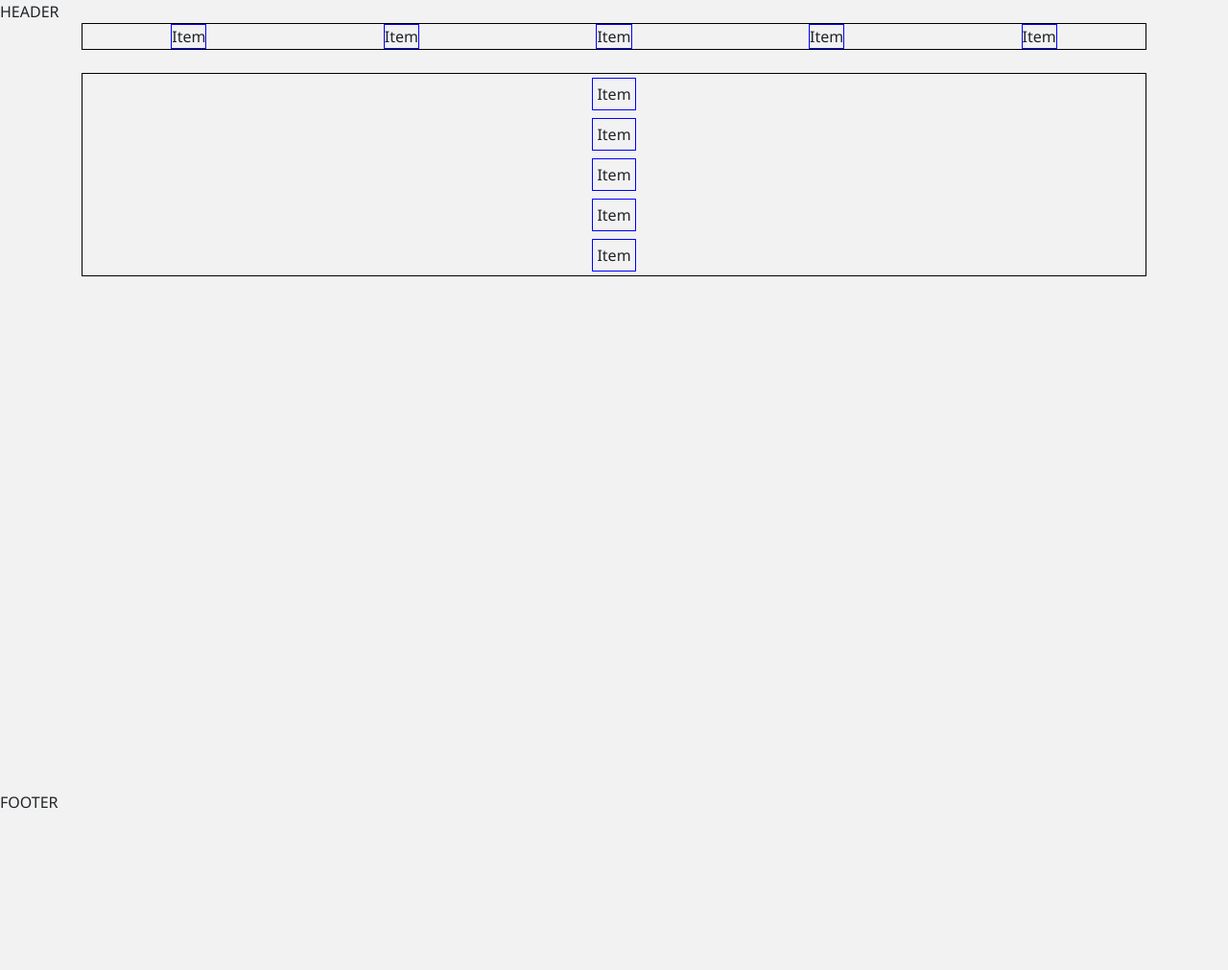
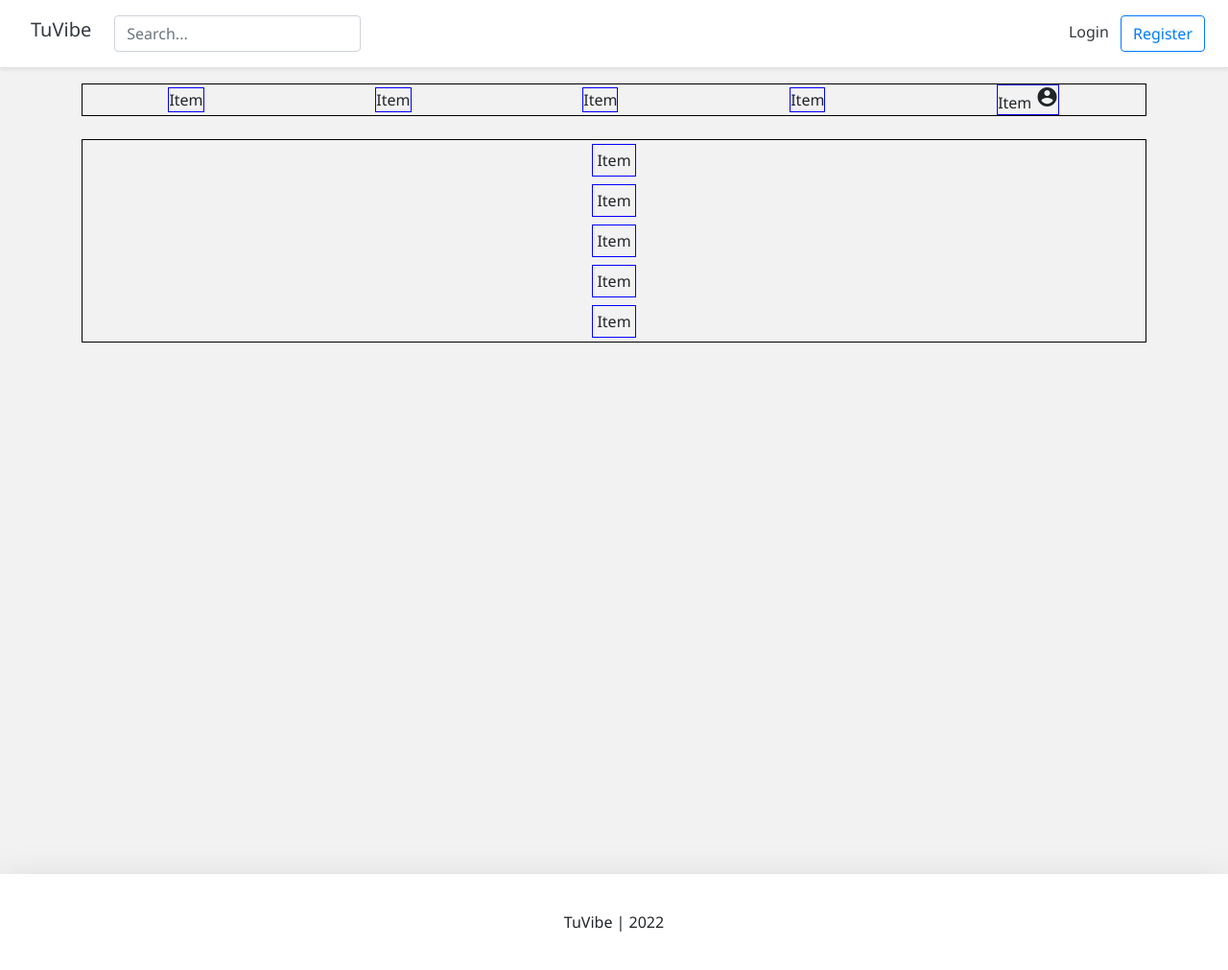
Before and after one commit to franchiseBoyz/DjangoChatApp, a Django app: template messenger/templates/messenger/home.html in a window 1280 px wide. Shown: the whole page at 96% size. Before the commit the page ends 843 px from the top, so only its background shows below. Run offline with Django 3.2, Linux system fonts and the light colour scheme; the template is opened without the code that fills it, so the values that code supplies are empty; some libraries are stand-ins or nearby versions.

Commit message:
created templates folder for the web app

```diff
--- a/messenger/templates/messenger/home.html
+++ b/messenger/templates/messenger/home.html
@@ -18,7 +18,7 @@
 		<p class="my-grid-item m-auto">Item</p>
 		<p class="my-grid-item m-auto">Item</p>
 		<p class="my-grid-item m-auto">Item</p>
-		<p class="my-grid-item m-auto">Item</p>
+		<p class="my-grid-item m-auto">Item <span class="material-icons">account_circle</span></p>
 	</div>
 
 	<div class="my-grid d-flex flex-column mt-4">
--- a/templates/base.html
+++ b/templates/base.html
@@ -4,11 +4,11 @@
 <html lang=en>
 
 <head>
-	<!-- Required meta tags -->
+    <!-- Required meta tags -->
     <meta charset="utf-8">
-	<meta name="viewport" content="width=device-width, initial-scale=1, shrink-to-fit=no">
-	<link rel="stylesheet" href="{% static 'bootstrap/css/bootstrap.min.css' %}">
-
+    <meta name="viewport" content="width=device-width, initial-scale=1, shrink-to-fit=no">
+    <link rel="stylesheet" href="{% static 'bootstrap/css/bootstrap.min.css' %}">
+    <link href="https://fonts.googleapis.com/css2?family=Material+Icons" rel="stylesheet">
 </head>
 
 <body>
--- a/templates/snippets/footer.html
+++ b/templates/snippets/footer.html
@@ -1,3 +1,12 @@
-<div>
-	FOOTER
+<style type="text/css">
+	.footer{
+		min-height: 100px;
+	}
+</style>
+
+<!-- Footer -->
+
+<div class="d-flex flex-row align-items-center footer bg-white shadow-lg mt-4">
+	<p class="m-auto"> TuVibe | 2022</p>
 </div>
+<!-- End Footer -->
--- a/templates/snippets/header.html
+++ b/templates/snippets/header.html
@@ -1,3 +1,89 @@
-<div>
-	HEADER
+{% load static %}
+
+<!-- Header -->
+<div class="d-flex flex-column flex-lg-row p-3 px-md-4 mb-3 bg-white border-bottom shadow-sm">
+
+	<!-- MEDIUM+ SCREENS -->
+	<div class="d-none d-md-flex flex-row my-auto flex-grow-1 align-items-center">
+		<h5 class="mr-3 font-weight-normal justify-content-start">
+			<a class="p-2 text-dark" href="{% url 'home' %}">TuVibe</a>
+		</h5>
+		<form class="search-bar justify-content-start">
+			<input type="text" class="form-control" name="q" id="id_q_large" placeholder="Search...">
+		</form>
+
+		<div class="d-flex flex-row-reverse flex-grow-1">
+			<nav class="">
+				{% if request.user.is_authenticated %}
+					<div class="dropdown dropleft show p-2">
+						<div class="d-flex flex-row">
+
+							<div class="btn-group dropleft">
+								<div class="d-flex notifications-icon-container rounded-circle align-items-center mr-3" id="id_chat_notification_dropdown_toggle" data-toggle="dropdown">
+									<span id="id_chat_notifications_count" class="notify-badge"></span>
+									<span class="d-flex material-icons notifications-material-icon m-auto align-items-center">chat</span>
+									<div class="dropdown-menu scrollable-menu" aria-labelledby="id_chat_notification_dropdown_toggle" id="id_chat_notifications_container">
+
+									</div>
+								</div>
+							</div>
+
+							<div class="btn-group dropleft">
+								<div class="d-flex notifications-icon-container rounded-circle align-items-center mr-3" id="id_notification_dropdown_toggle" data-toggle="dropdown" onclick="setGeneralNotificationsAsRead()">
+									<span id="id_general_notifications_count" class="notify-badge"></span>
+									<span class="d-flex material-icons notifications-material-icon m-auto align-items-center">notifications</span>
+									<div class="dropdown-menu scrollable-menu" aria-labelledby="id_notification_dropdown_toggle" id="id_general_notifications_container">
+									</div>
+								</div>
+							</div>
+
+							<div class="btn-group dropleft">
+								<img class="account-image rounded-circle m-auto d-block dropdown-toggle" id="id_profile_links" data-toggle="dropdown" aria-haspopup="true" aria-expanded="false" src="{{request.user.profile_image.url}}" alt="TuVibe" width="40" height="40">
+								<div class="dropdown-menu" aria-labelledby="id_profile_links">
+									<a class="dropdown-item" href="#">Account</a>
+									<a class="dropdown-item" href="#">Logout</a>
+								</div>
+							</div>
+						</div>
+
+					</div>
+				{% else %}
+					<a class="p-2 text-dark" href="#">Login</a>
+					<a class="btn btn-outline-primary" href="#">Register</a>
+				{% endif %}
+			</nav>
+		</div>
+	</div>
+	<!-- END MEDIUM+ SCREENS -->
+
+	<!-- SMALL SCREENS -->
+	<div class="d-flex d-md-none flex-column my-auto align-items-center">
+		<h5 class="font-weight-normal">
+		<a class="p-2 text-dark" href="{% url 'home' %}">TuVibe</a>
+		</h5>
+		<form class="search-bar justify-content-start" >
+			<input type="text" class="form-control" name="q" id="id_q_small" placeholder="Search...">
+		</form>
+		<div class="d-flex flex-row-reverse flex-grow-1">
+			<nav class="">
+				{% if request.user.is_authenticated %}
+				<div class="dropdown dropleft p-2 mt-2">
+					<div class="d-flex flex-row">
+						<div class="btn-group dropleft">
+							<img class="account-image rounded-circle m-auto d-block dropdown-toggle" id="id_profile_links" data-toggle="dropdown" aria-haspopup="true" aria-expanded="false" src="{% static 'codingwithmitch/dummy_image.png' %}" alt="codingwithmitch logo" width="40" height="40">
+							<div class="dropdown-menu" aria-labelledby="id_profile_links">
+								<a class="dropdown-item" href="#">Account</a>
+								<a class="dropdown-item" href="#">Logout</a>
+							</div>
+						</div>
+					</div>
+				</div>
+				{% else %}
+					<a class="p-2 text-dark" href="#">Login</a>
+					<a class="btn btn-outline-primary m-2" href="#">Register</a>
+				{% endif %}
+			</nav>
+	  	</div>
+	</div>
+	<!-- END SMALL SCREENS -->
 </div>
```
